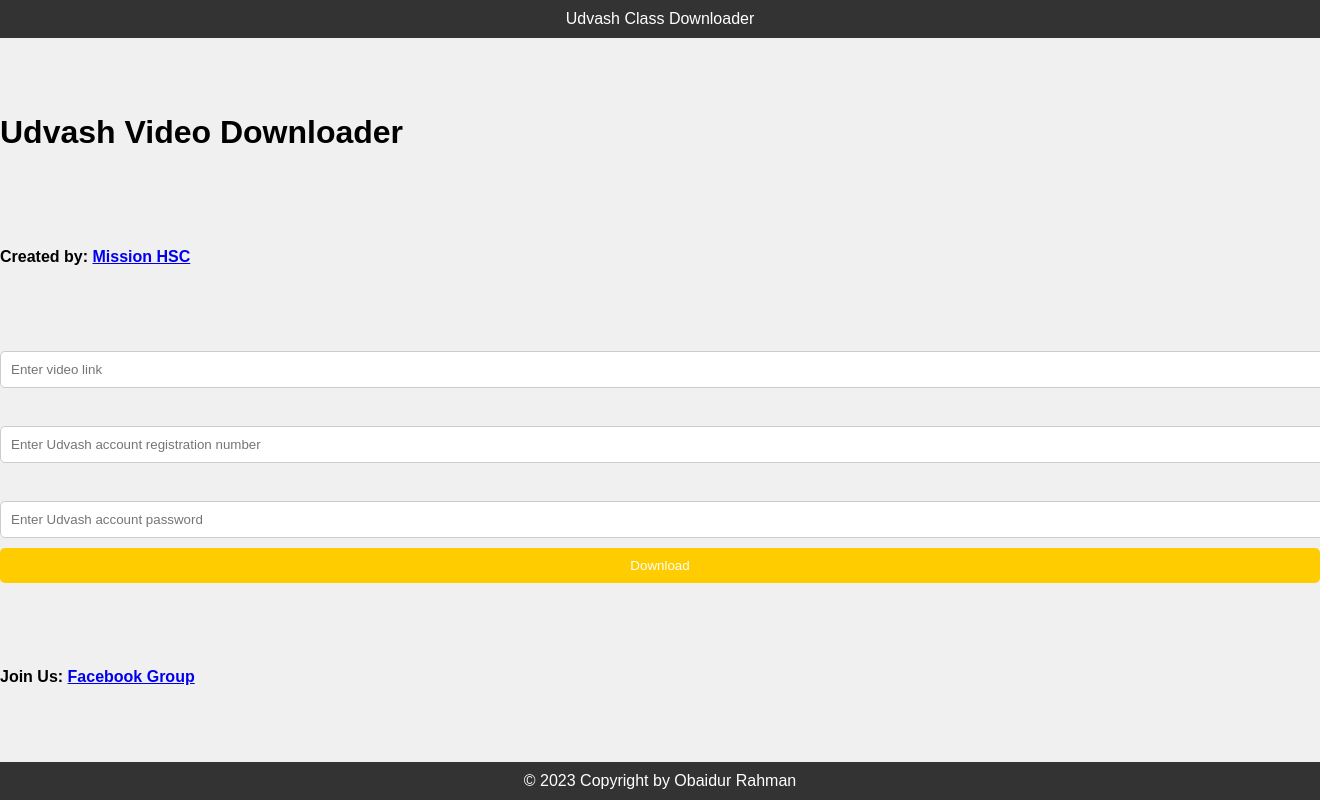
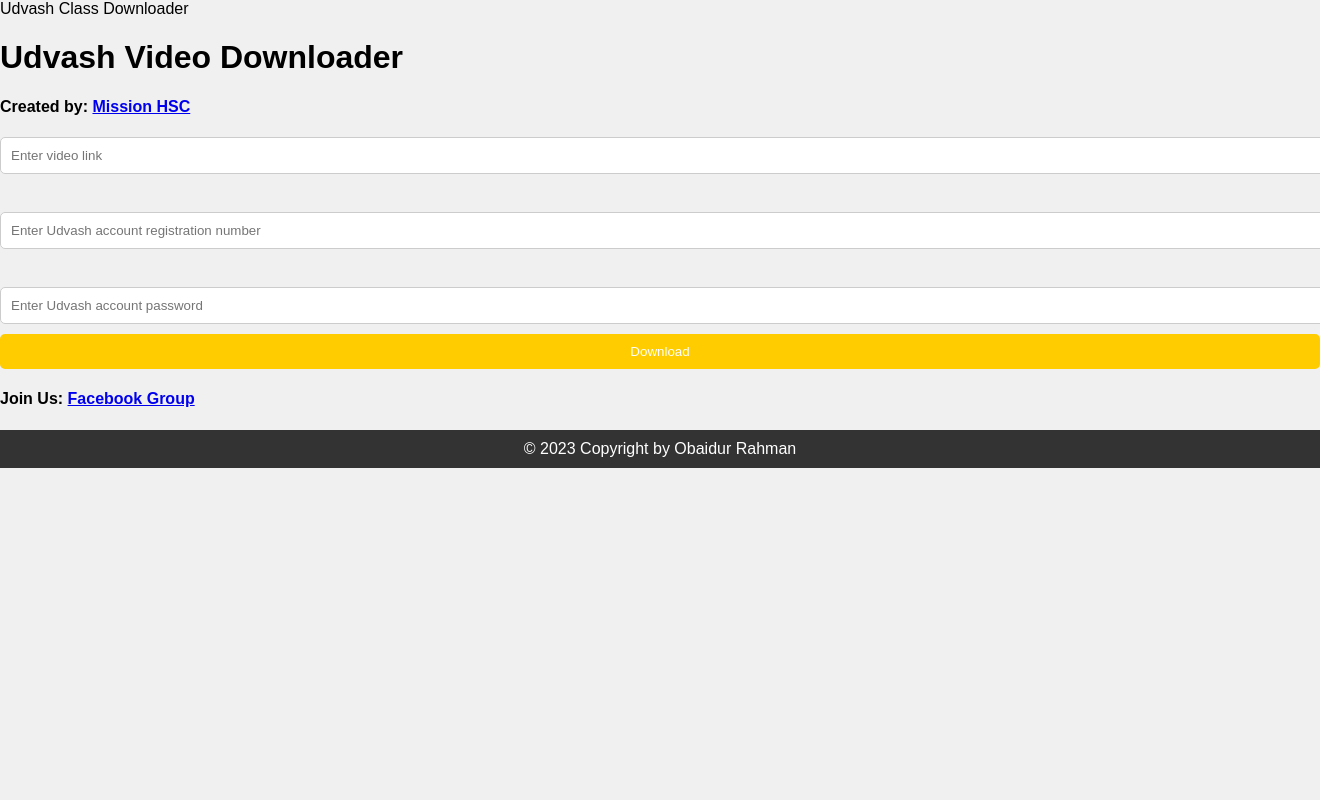
Before and after one commit to obaidur952952/Udvash-Class-Downloader, a Flask app: page / in a window 1320 px wide; the page is wider, and only the part inside the window is pictured. Run offline with Flask 3, Linux system fonts and the light colour scheme.

Commit message:
Update index.css

```diff
--- a/static/index.css
+++ b/static/index.css
@@ -4,18 +4,6 @@
     padding: 0;
     background-color: #f0f0f0;
     font-family: Arial, sans-serif;
-    display: flex;
-    flex-direction: column;
-    justify-content: space-between;
-    min-height: 100vh;
-}
-
-/* Style the top bar */
-.top-bar {
-    background-color: #333;
-    color: #fff;
-    text-align: center;
-    padding: 10px;
 }
 
 /* Center the main content */
```
